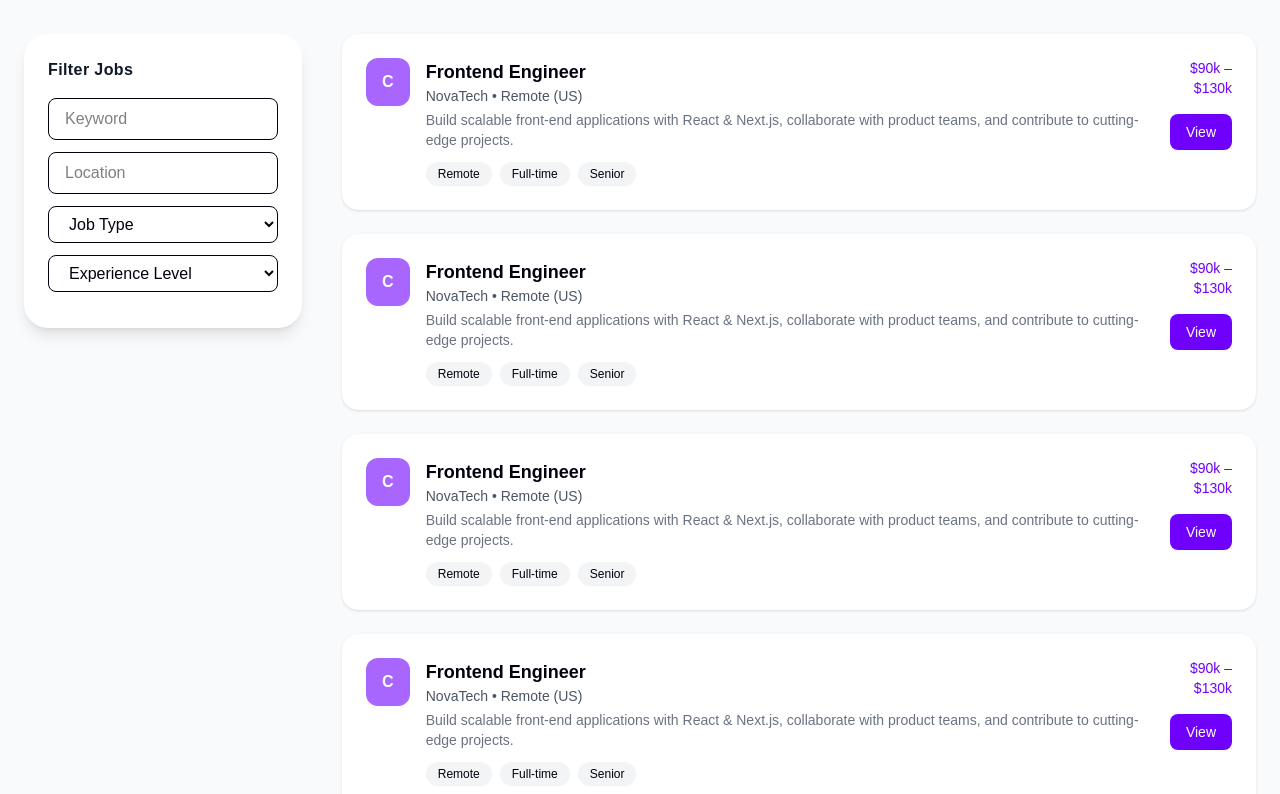
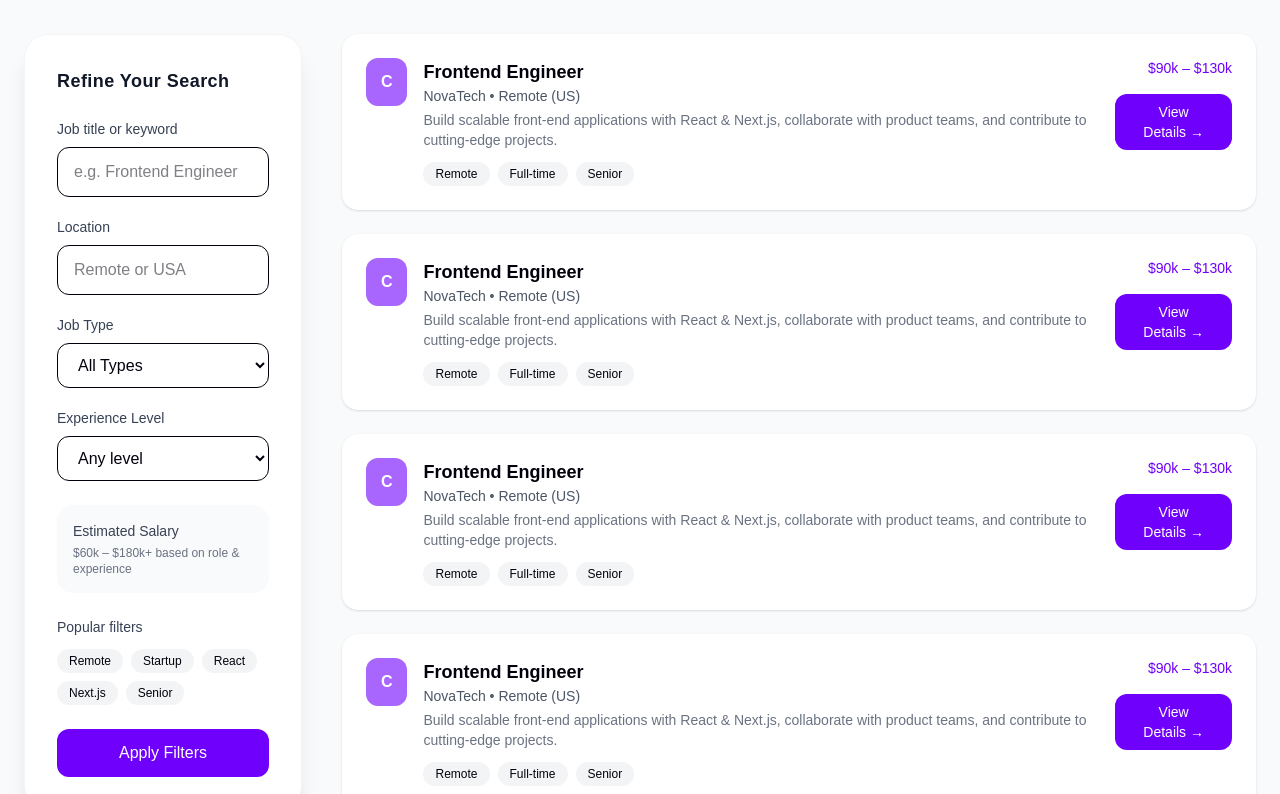
Before and after one commit to adebisidolapo/technicaljobboard, a Next.js app in the folder jobboard/: page / in a window 1280 px wide. Shown: the part 1386-2180 px from the top of the page. Built offline with nearby package versions, Linux system fonts and the light colour scheme.

Commit message:
Initial homepage layout and UI updates

```diff
--- a/jobboard/app/page.tsx
+++ b/jobboard/app/page.tsx
@@ -86,24 +86,93 @@ export default function Home() {
           <div className="grid grid-cols-1 lg:grid-cols-4 gap-10">
 
             {/* Filters */}
-            <aside className="bg-white rounded-3xl p-6 h-fit shadow-lg">
-              <h3 className="font-semibold mb-4 tracking-wide text-gray-900">Filter Jobs</h3>
-              <input className="w-full border rounded-lg px-4 py-2 mb-3" placeholder="Keyword" />
-              <input className="w-full border rounded-lg px-4 py-2 mb-3" placeholder="Location" />
-              <select className="w-full border rounded-lg px-4 py-2 mb-3">
-                <option>Job Type</option>
+<aside className="bg-white rounded-3xl p-8 h-fit shadow-xl border border-gray-100 sticky top-24">
+  <h3 className="font-semibold mb-6 tracking-wide text-gray-900 text-lg">
+    Refine Your Search
+  </h3>
+
+  {/* Keyword */}
+  <div className="mb-5">
+    <label className="text-sm font-medium text-gray-700 block mb-2">
+      Job title or keyword
+    </label>
+    <input
+      className="w-full border rounded-xl px-4 py-3 focus:ring-2 focus:ring-[#6F00FC] outline-none"
+      placeholder="e.g. Frontend Engineer"
+    />
+  </div>
+
+  {/* Location */}
+  <div className="mb-5">
+    <label className="text-sm font-medium text-gray-700 block mb-2">
+      Location
+    </label>
+    <input
+      className="w-full border rounded-xl px-4 py-3 focus:ring-2 focus:ring-[#8C33FD] outline-none"
+      placeholder="Remote or USA"
+    />
+  </div>
+
+  {/* Job Type */}
+  <div className="mb-5">
+    <label className="text-sm font-medium text-gray-700 block mb-2">
+      Job Type
+    </label>
+    <select className="w-full border rounded-xl px-4 py-3">
+      <option>All Types</option>
       <option>Full-time</option>
       <option>Part-time</option>
       <option>Contract</option>
       <option>Internship</option>
     </select>
-              <select className="w-full border rounded-lg px-4 py-2 mb-3">
-                <option>Experience Level</option>
+  </div>
+
+  {/* Experience */}
+  <div className="mb-6">
+    <label className="text-sm font-medium text-gray-700 block mb-2">
+      Experience Level
+    </label>
+    <select className="w-full border rounded-xl px-4 py-3">
+      <option>Any level</option>
       <option>Junior</option>
-                <option>Mid</option>
+      <option>Mid-level</option>
       <option>Senior</option>
     </select>
+  </div>
+
+  {/* Salary hint */}
+  <div className="mb-6 bg-gray-50 rounded-2xl p-4">
+    <p className="text-sm font-medium text-gray-700 mb-1">
+      Estimated Salary
+    </p>
+    <p className="text-xs text-gray-500">
+      $60k – $180k+ based on role & experience
+    </p>
+  </div>
+
+  {/* Popular tags */}
+  <div className="mb-6">
+    <p className="text-sm font-medium text-gray-700 mb-3">
+      Popular filters
+    </p>
+    <div className="flex flex-wrap gap-2">
+      {["Remote", "Startup", "React", "Next.js", "Senior"].map(tag => (
+        <span
+          key={tag}
+          className="text-xs px-3 py-1 rounded-full bg-gray-100 hover:bg-[#6F00FC] hover:text-white cursor-pointer transition"
+        >
+          {tag}
+        </span>
+      ))}
+    </div>
+  </div>
+
+  {/* CTA */}
+  <button className="w-full bg-[#6F00FC] hover:bg-[#8C33FD] transition text-white py-3 rounded-xl font-medium">
+    Apply Filters
+  </button>
 </aside>
+
 
             {/* Job Feed */}
             <div className="lg:col-span-3 space-y-6">
@@ -135,9 +204,10 @@ export default function Home() {
 
                   <div className="text-right">
                     <p className="text-sm font-medium text-[#6F00FC]">$90k – $130k</p>
-                    <button className="mt-4 bg-[#6F00FC] hover:bg-[#8C33FD] text-white px-4 py-2 rounded-lg text-sm">
-                      View
+                    <button className="mt-4 bg-[#6F00FC] hover:bg-[#8C33FD] text-white px-5 py-2 rounded-xl text-sm font-medium">
+  View Details →
 </button>
+
                   </div>
                 </div>
               ))}
@@ -153,9 +223,9 @@ export default function Home() {
     {/* Left Image (Laptop/Platform illustration) */}
     <div className="md:w-1/2">
      <img
-        src="/laptop-placeholder.png" // replace with your actual laptop/platform image file
-        alt="Empowering Job Seekers"
-        className="rounded-2xl shadow-lg"
+  src="/empower-platform.png"
+  alt="Job platform dashboard illustration"
+  className="rounded-3xl shadow-xl bg-gray-50 p-4"
 />
     </div>
 
```
Also changed, not shown: jobboard/public/empower-platform.png (added). Lines whose indentation alone changed are shown as unchanged.
